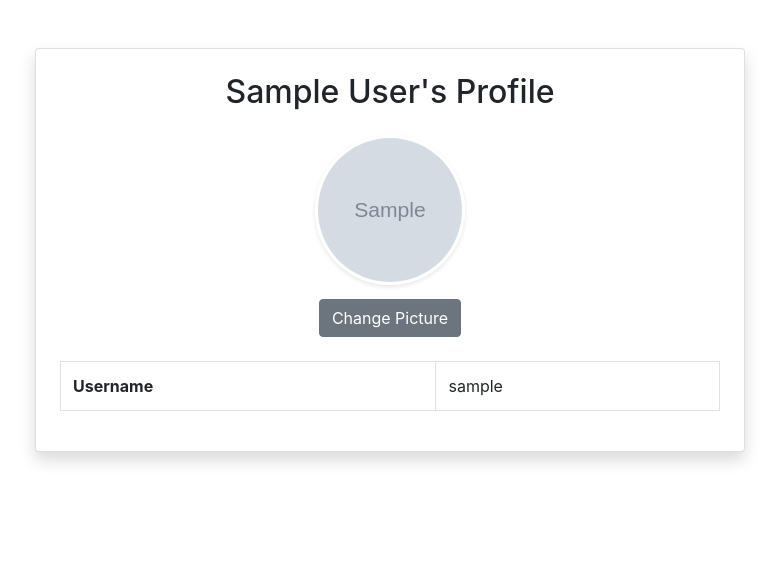
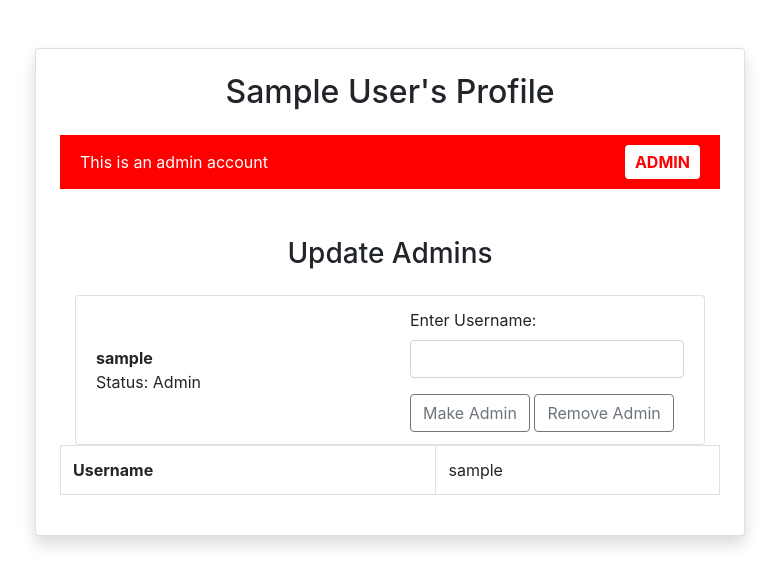
Before and after one commit to CSCI3356-Fall2024/Electronic-Eagles, a Django app: page /change_admin_status/ in a window 1280 px wide. Shown: the part 66-652 px from the top of the page, without its empty margins (250-1029 px from the left). Run offline with Django 5.2, Linux system fonts and the light colour scheme; a user stored in the database is signed in; tables that the repository leaves empty hold one stand-in row (values such as "Sample post"); grey boxes marked "Sample" are stand-in pictures.

Commit message:
add back the admin banner and functionality

```diff
--- a/delivery3/app/templates/profile.html
+++ b/delivery3/app/templates/profile.html
@@ -12,25 +12,43 @@
                 <div class="card-body p-4">
                     <h2 class="text-center mb-4">{{ profile.name }}'s Profile</h2>
 
-                 <div class="text-center mb-4">
-                     <form id="profile-pic-form" method="POST" enctype="multipart/form-data">
+                    {% if user.is_superuser %}
+                    <div class="admin-banner">
+                        <span>This is an admin account</span>
+                        <span class="admin-tag">ADMIN</span>
+                    </div>
+
+                    <div class="container mt-5">
+                        <h3 class="text-center mb-4">Update Admins</h3>
+                        <div class="list-group">
+                            <div class="list-group-item d-flex justify-content-between align-items-center">
+                                <div>
+                                    <strong>{{ user.username }}</strong>
+                                    <br>
+                                    Status:
+                                    {% if request.user.is_superuser %}
+                                        Admin
+                                    {% else %}
+                                        Regular User
+                                    {% endif %}
+                                </div>
+                                <form method="post" action="{% url 'change_admin_status' %}">
                                     {% csrf_token %}
-                         {% if profile.profile_picture %}
-                             <div style="width: 150px; height: 150px; display: inline-block; overflow: hidden; border-radius: 50%; border: 3px solid #fff; box-shadow: 0 2px 4px rgba(0,0,0,0.1);">
-                                 <img src="{{ profile.profile_picture.url }}"
-                                      alt="Profile Picture"
-                                      style="width: 100%; height: 100%; object-fit: cover;">
+                                    <div class="form-group">
+                                        <label for="username">Enter Username:</label>
+                                        <input type="text" name="username" id="username" class="form-control" required>
                                     </div>
-                         {% else %}
-                             <p>No profile picture uploaded</p>
-                         {% endif %}
-                         <input type="file" name="profile_picture" id="profile-pic-upload" style="display:none;" accept="image/*">
-                         <br>
-                         <button type="button" onclick="document.getElementById('profile-pic-upload').click();" class="btn btn-secondary mt-2">
-                             Change Picture
+                                    <button type="submit" name="action" value="make_admin" class="btn btn-outline-secondary">
+                                        Make Admin
+                                    </button>
+                                    <button type="submit" name="action" value="remove_admin" class="btn btn-outline-secondary">
+                                        Remove Admin
                                     </button>
                                 </form>
                             </div>
+                        </div>
+                    </div>
+                    {% endif %}
 
                     <!-- Profile Details -->
                     <form id="profile-edit-form" method="POST">
```
Lines whose indentation alone changed are shown as unchanged.
